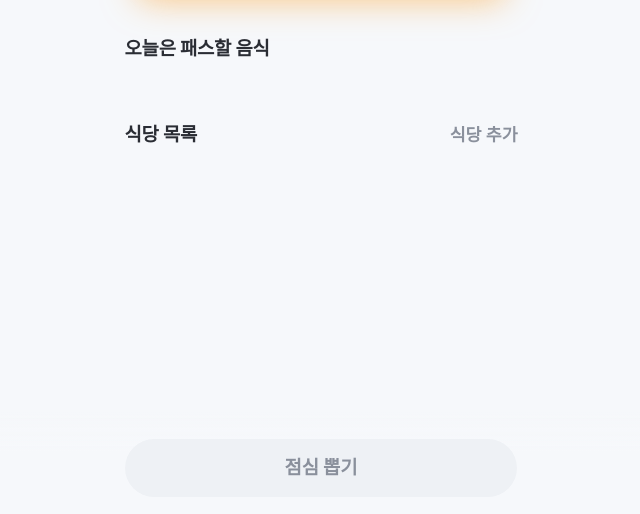
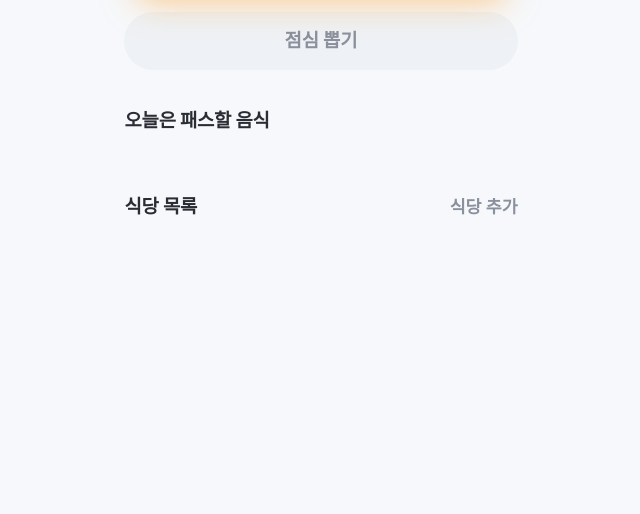
Before and after one commit to chaerori/lunch-selector, a plain HTML site: page index.html in a window 1280 px wide. Shown: the part 284-798 px from the top of the page, without its empty margins (319-959 px from the left). Drawn offline with Linux system fonts and the light colour scheme; no server answers; a web font is replaced by a local one.

Commit message:
뽑기 버튼을 하단 고정에서 결과 카드 바로 아래로 이동
Co-Authored-By: Claude Sonnet 5.5 <noreply@anthropic.com>

```diff
--- a/index.html
+++ b/index.html
@@ -21,6 +21,7 @@
       <svg class="hero-art" viewBox="0 0 96 96" aria-hidden="true"></svg>
       <a id="result-link" class="hero-link" hidden target="_blank" rel="noopener noreferrer">지도 열기</a>
     </section>
+    <button id="pick" type="button">점심 뽑기</button>
 
     <section>
       <div class="section-head">
@@ -41,9 +42,6 @@
     </section>
   </main>
 
-  <div class="dock">
-    <button id="pick" type="button">점심 뽑기</button>
-  </div>
 
   <dialog id="sheet">
     <form id="add-form" method="dialog">
--- a/style.css
+++ b/style.css
@@ -51,12 +51,12 @@ body {
 main {
   max-width: 23.4375rem;
   margin: 0 auto;
-  padding: 1.75rem 1.25rem calc(7.5rem + env(safe-area-inset-bottom));
+  padding: 1.75rem 1.25rem calc(2.5rem + env(safe-area-inset-bottom));
 }
 h1 { margin: 0 0 1.25rem; font-size: 1.5rem; font-weight: 800; letter-spacing: -0.03em; }
 h2 { margin: 0; font-size: 1rem; font-weight: 700; letter-spacing: -0.01em; }
 h2 span { color: var(--muted); font-weight: 500; }
-section + section { margin-top: 2rem; }
+section + section, #pick + section { margin-top: 2rem; }
 .section-head { display: flex; align-items: center; justify-content: space-between; margin-bottom: 0.75rem; }
 
 button, input { font: inherit; color: inherit; }
@@ -156,18 +156,10 @@ button { cursor: pointer; border: 0; }
 .empty { margin: 0; padding: 1.25rem 1rem; text-align: center; color: var(--muted); background: var(--surface); border-radius: 1.25rem; box-shadow: var(--shadow); font-size: .92rem; }
 
 /* 하단 고정 버튼 */
-.dock {
-  position: fixed;
-  inset: auto 0 0 0;
-  padding: 1.5rem 1.25rem calc(1rem + env(safe-area-inset-bottom));
-  background: linear-gradient(to top, var(--bg) 60%, transparent);
-  pointer-events: none;
-}
 #pick {
   display: block;
   width: 100%;
-  max-width: 20.9375rem;
-  margin: 0 auto;
+  margin: 0.75rem 0 0;
   padding: 0.8rem;
   border-radius: 62.4375rem;
   background: var(--accent);
@@ -175,7 +167,6 @@ button { cursor: pointer; border: 0; }
   font-size: 1rem;
   font-weight: 800;
   box-shadow: 0 0.625rem 1.375rem -0.5rem rgba(240, 128, 15, .7);
-  pointer-events: auto;
   transition: transform .1s;
 }
 #pick:active:not(:disabled) { transform: scale(.98); }
```
